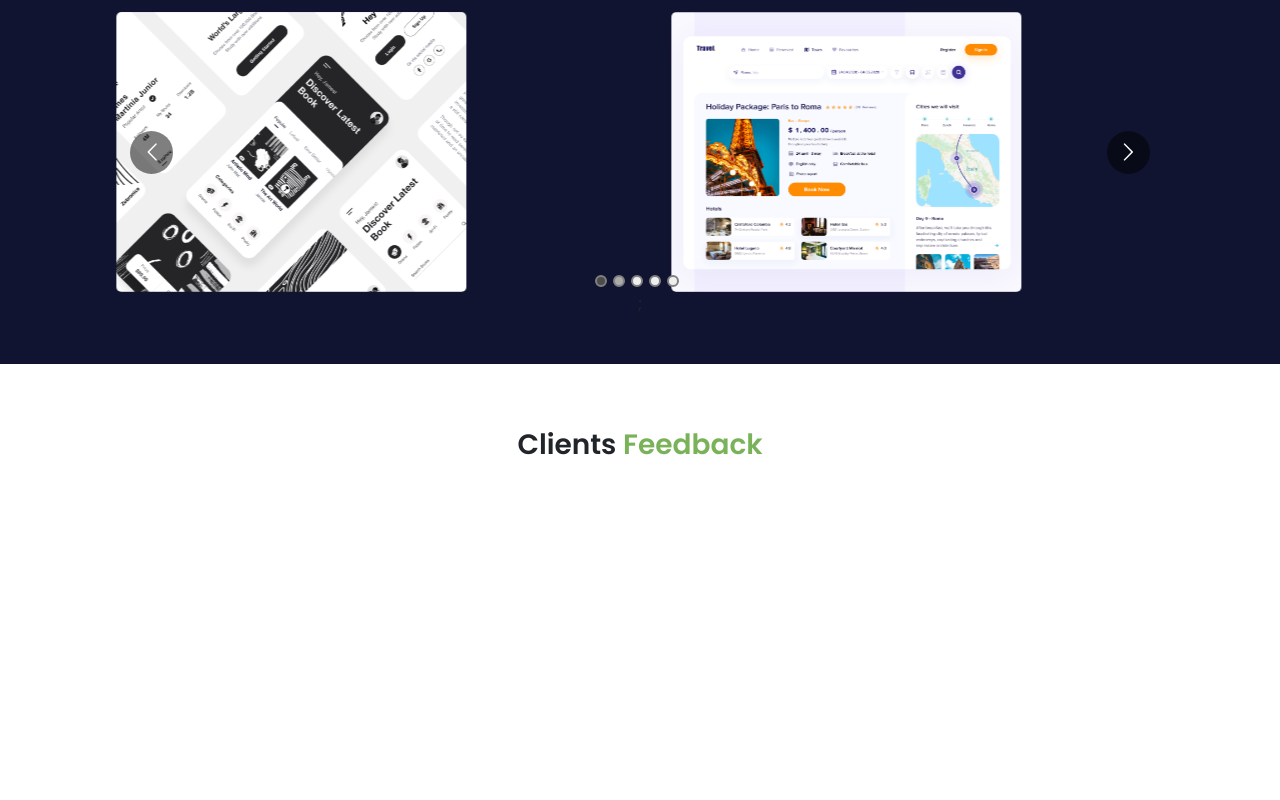
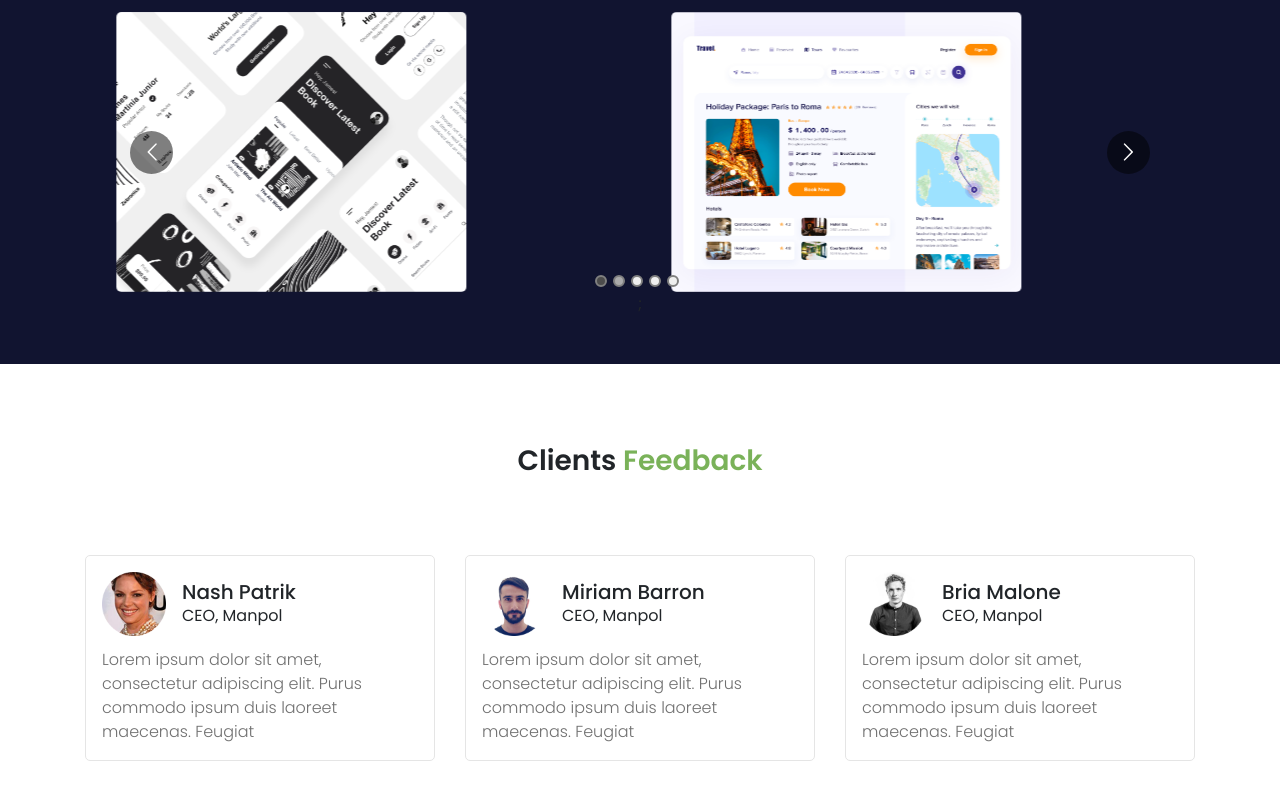
Before and after one commit to jahan-nusrat/creative-agency-client, a React (Create React App) app: page / in a window 1280 px wide. Shown: the part 1469-2269 px from the top of the page. Before the commit the page ends 1963 px from the top, so only its background shows below. Built offline with nearby package versions, Linux system fonts and the light colour scheme; the HTML template or start-up script is replaced by a standard one.

Commit message:
feedback done

```diff
--- a/src/components/Home/Feedback/Feedback.js
+++ b/src/components/Home/Feedback/Feedback.js
@@ -1,10 +1,19 @@
 import React from 'react';
 import './feedback.style.css';
+import data from './data'
+import FeedbackCard from './FeedbackCard';
 
 const Feedback = () => {
     return (
         <section className="container feedback-container">
             <h3>Clients <span style={{ color: '#7AB259' }}>Feedback</span></h3>
+            <div className="row my-5">
+                {
+                    data.map(feedback => {
+                        return <FeedbackCard feedback={feedback} key={feedback.id} />
+                    })
+                }
+            </div>
         </section>
     )
 }
--- /dev/null
+++ b/src/components/Home/Feedback/FeedbackCard.js
@@ -0,0 +1,22 @@
+import React from 'react'
+
+const FeedbackCard = ({ feedback }) => {
+    return (
+        <div className="col-lg-4 reviewer">
+            <div className="reviewer-details">
+                <div className="reviewer-top d-flex align-items-center">
+                    <img className="img-fluid" src={feedback.image} alt={feedback.name} />
+                    <div className="reviewer-head">
+                        <h4>{feedback.reviewer}</h4>
+                        <p>{feedback.position}</p>
+                    </div>
+                </div>
+                <div className="review">
+                    <p>{feedback.review}</p>
+                </div>
+            </div>
+        </div>
+    )
+}
+
+export default FeedbackCard
--- /dev/null
+++ b/src/components/Home/Feedback/data.js
@@ -0,0 +1,29 @@
+import customer1 from '../../../images/customer-1.png';
+import customer2 from '../../../images/customer-2.png';
+import customer3 from '../../../images/customer-3.png';
+
+const data = [
+    {
+        id: 0,
+        image: customer1,
+        reviewer: 'Nash Patrik',
+        position: 'CEO, Manpol',
+        review: 'Lorem ipsum dolor sit amet, consectetur adipiscing elit. Purus commodo ipsum duis laoreet maecenas. Feugiat'
+    },
+    {
+        id: 1,
+        image: customer2,
+        reviewer: 'Miriam Barron',
+        position: 'CEO, Manpol',
+        review: 'Lorem ipsum dolor sit amet, consectetur adipiscing elit. Purus commodo ipsum duis laoreet maecenas. Feugiat'
+    },
+    {
+        id: 2,
+        image: customer3,
+        reviewer: 'Bria Malone',
+        position: 'CEO, Manpol',
+        review: 'Lorem ipsum dolor sit amet, consectetur adipiscing elit. Purus commodo ipsum duis laoreet maecenas. Feugiat'
+    },
+];
+
+export default data;
--- a/src/components/Home/Feedback/feedback.style.css
+++ b/src/components/Home/Feedback/feedback.style.css
@@ -1,9 +1,49 @@
 .feedback-container {
-    margin-top: 4rem;
-    margin-bottom: 2rem;
-    text-align: center;
+    margin-top: 5rem;
+    margin-bottom: 4rem;
 }
 
 .feedback-container h3 {
     font-weight: 600;
+    text-align: center;
 }
+
+.reviewer{
+    margin-top:1.8rem;
+    margin-bottom:1.8rem;
+}
+
+.reviewer img {
+    width: 64px;
+    height: 64px;
+    object-fit: contain;
+}
+
+.reviewer-details {
+    border: 1px solid #E5E5E5;
+    padding: 1rem;
+    border-radius:  5px;
+}
+
+.reviewer-head  {
+    margin-left: 1rem;
+}
+
+.reviewer-head h4  {
+    font-size:  20px;
+    margin-bottom: 0;
+}
+
+.reviewer-head p  {
+    margin-bottom: 0;
+}
+
+.review  {
+    margin-top: 0.8rem;
+}
+
+.review p  {
+    margin-bottom:  0;
+    color: #707070;
+    font-weight: 300;
+}
```
